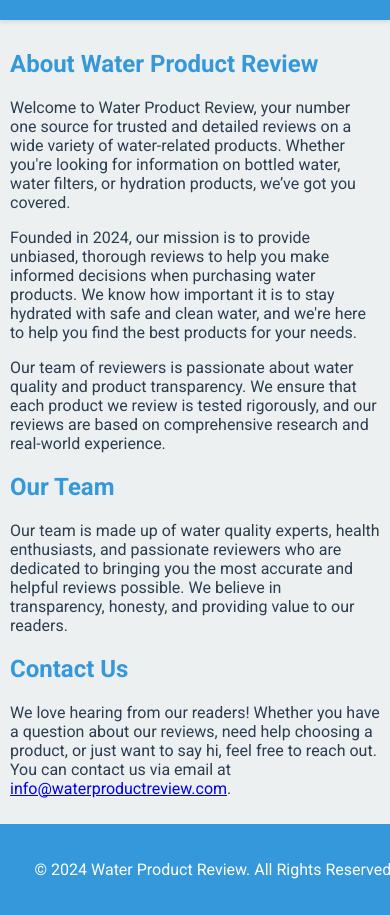
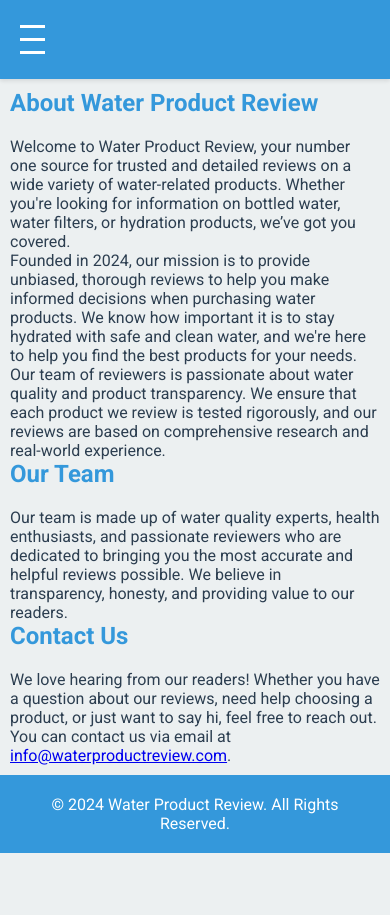
Before and after one commit to tkodimac/water_product_review, a Flask app: page /about in a window 390 px wide; the page is wider, and only the part inside the window is pictured. After the commit the page ends 853 px from the top of that part, so only its background shows below. Run offline with Flask 2, Linux system fonts and the light colour scheme.

Commit message:
ensure that the navigation menu, including the hamburger menu, is responsive and properly styled.

```diff
--- a/app/static/styles.css
+++ b/app/static/styles.css
@@ -1,12 +1,19 @@
 /* Base colors */
 :root {
-    --primary-color: #3498db; /* Updated to a modern blue shade */
+    --primary-color: #3498db; /* Modern blue shade */
     --secondary-color: #2c3e50; /* Darker shade for contrast */
-    --background-color: #ecf0f1; /* Light grey background for a clean look */
-    --text-color: #2c3e50; /* Dark text color for readability */
-    --button-background: #e74c3c; /* Bright red for call-to-action buttons */
+    --background-color: #ecf0f1; /* Light grey background */
+    --text-color: #2c3e50; /* Dark text color */
+    --button-background: #e74c3c; /* Bright red for buttons */
     --button-text-color: #FFFFFF; /* White text on buttons */
     --hover-color: #2980b9; /* Hover state color */
+}
+
+/* Basic Reset */
+* {
+    margin: 0;
+    padding: 0;
+    box-sizing: border-box;
 }
 
 /* General styles */
@@ -67,8 +74,25 @@ nav {
     background-color: var(--primary-color);
     padding: 10px;
     box-shadow: 0 2px 4px rgba(0, 0, 0, 0.1); /* Slight shadow for depth */
+    position: relative; /* Ensure nav stays within its container */
 }
 
+/* Hamburger menu styling */
+.hamburger {
+    display: none; /* Hidden by default */
+    flex-direction: column;
+    cursor: pointer;
+    padding: 10px;
+}
+
+.hamburger div {
+    background-color: white;
+    height: 3px;
+    width: 25px;
+    margin: 5px 0;
+}
+
+/* Navigation list styles */
 nav ul {
     list-style: none;
     margin: 0;
@@ -120,15 +144,17 @@ footer {
     nav ul {
         flex-direction: column;
         align-items: flex-start;
-        display: none;
+        display: none; /* Hidden by default */
+        width: 100%; /* Ensure full width for the menu */
+        background-color: var(--primary-color); /* Match background */
     }
 
     nav ul.active {
-        display: flex;
+        display: flex; /* Show when active */
     }
 
     .hamburger {
-        display: flex;
+        display: flex; /* Show hamburger menu icon */
     }
 
     .container {
```
